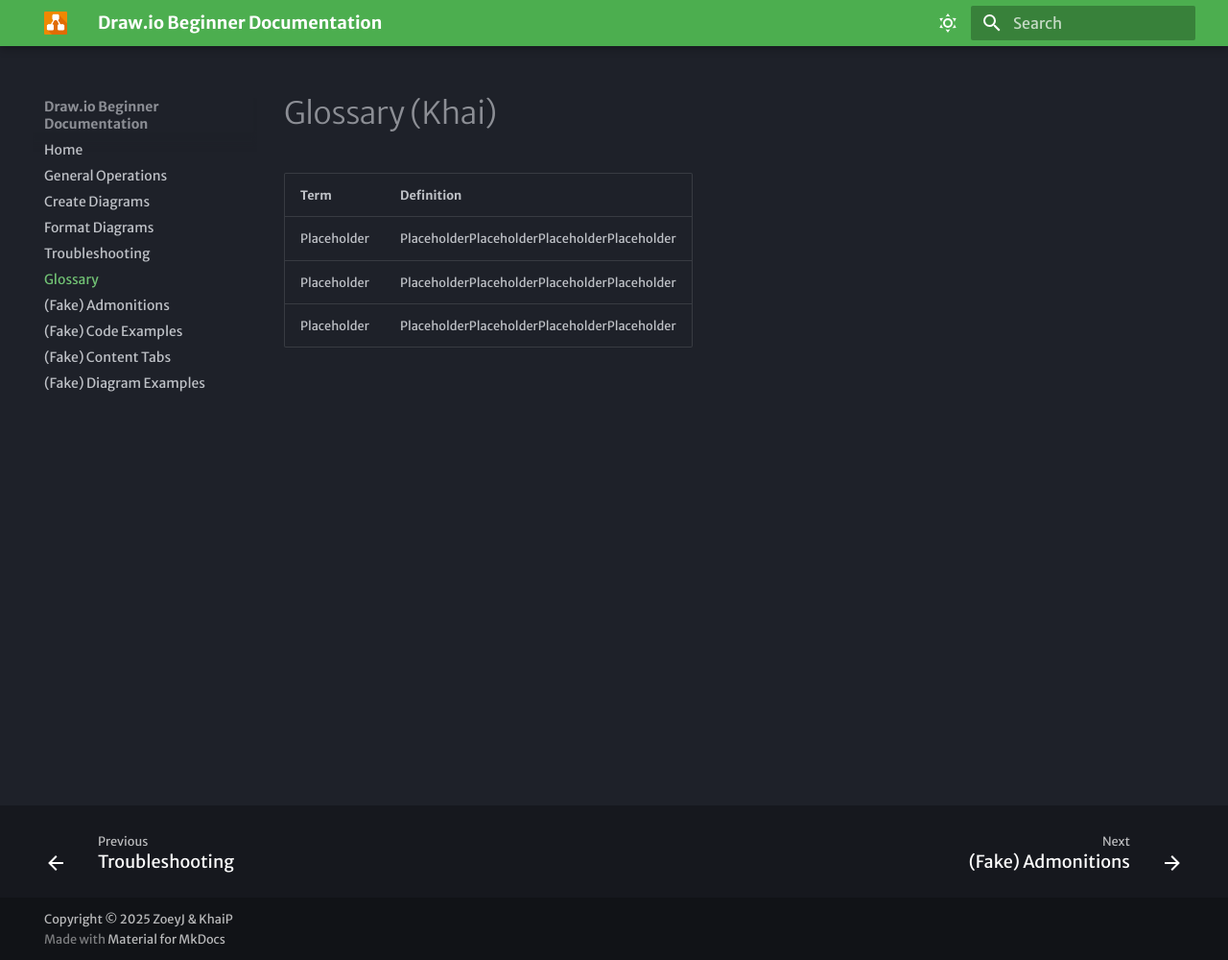
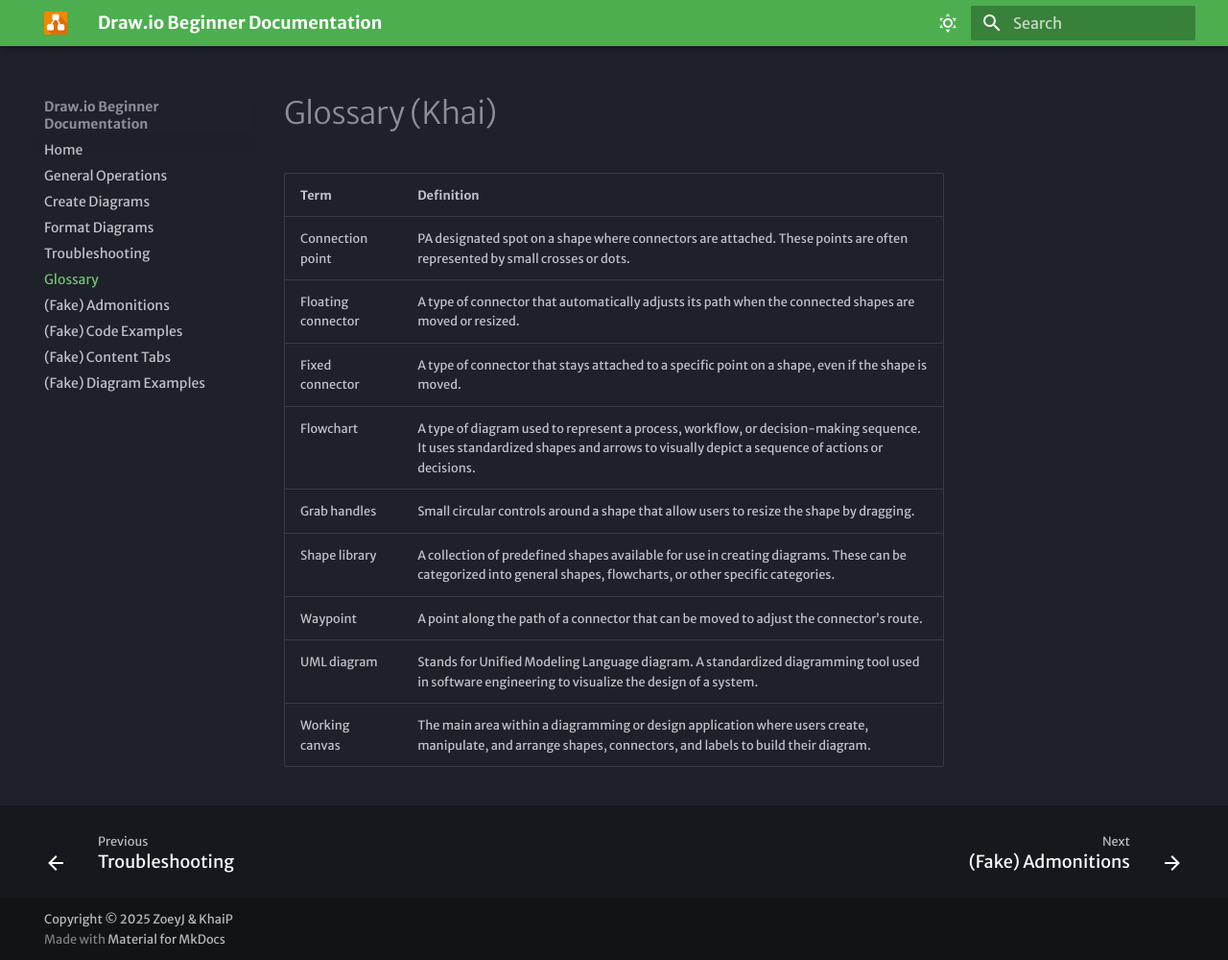
Before and after one commit to zoeyj3/2216_documentation, an MkDocs documentation site: the page built from docs/glossary.md, in a window 1280 px wide and 1000 px high. Shown: the whole window at 96% size. Built offline with MkDocs 1.6.1 and Material for MkDocs 9.7.7, drawn with Linux system fonts in a browser that asks for light colours; some web fonts are replaced.

Commit message:
Add glossary content

```diff
--- a/docs/glossary.md
+++ b/docs/glossary.md
@@ -1,7 +1,13 @@
 # Glossary (Khai)
 
-| Term          | Definition                              |
-|---------------|-----------------------------------------|
-| Placeholder   | PlaceholderPlaceholderPlaceholderPlaceholder |
-| Placeholder   | PlaceholderPlaceholderPlaceholderPlaceholder |
-| Placeholder   | PlaceholderPlaceholderPlaceholderPlaceholder |
+| Term                         | Definition                              |
+|------------------------------|-----------------------------------------|
+| Connection point   | PA designated spot on a shape where connectors are attached. These points are often represented by small crosses or dots. |
+| Floating connector   | A type of connector that automatically adjusts its path when the connected shapes are moved or resized. |
+| Fixed connector   | A type of connector that stays attached to a specific point on a shape, even if the shape is moved. |
+| Flowchart   | A type of diagram used to represent a process, workflow, or decision-making sequence. It uses standardized shapes and arrows to visually depict a sequence of actions or decisions. |
+| Grab handles   | Small circular controls around a shape that allow users to resize the shape by dragging. |
+| Shape library   | A collection of predefined shapes available for use in creating diagrams. These can be categorized into general shapes, flowcharts, or other specific categories. |
+| Waypoint   | A point along the path of a connector that can be moved to adjust the connector’s route. |
+| UML diagram   | Stands for Unified Modeling Language diagram. A standardized diagramming tool used in software engineering to visualize the design of a system. |
+| Working canvas   | The main area within a diagramming or design application where users create, manipulate, and arrange shapes, connectors, and labels to build their diagram. |
```
Also changed, not shown: docs/create-diagrams.md (+1 -1 lines), docs/troubleshooting.md (+1 -1 lines).
